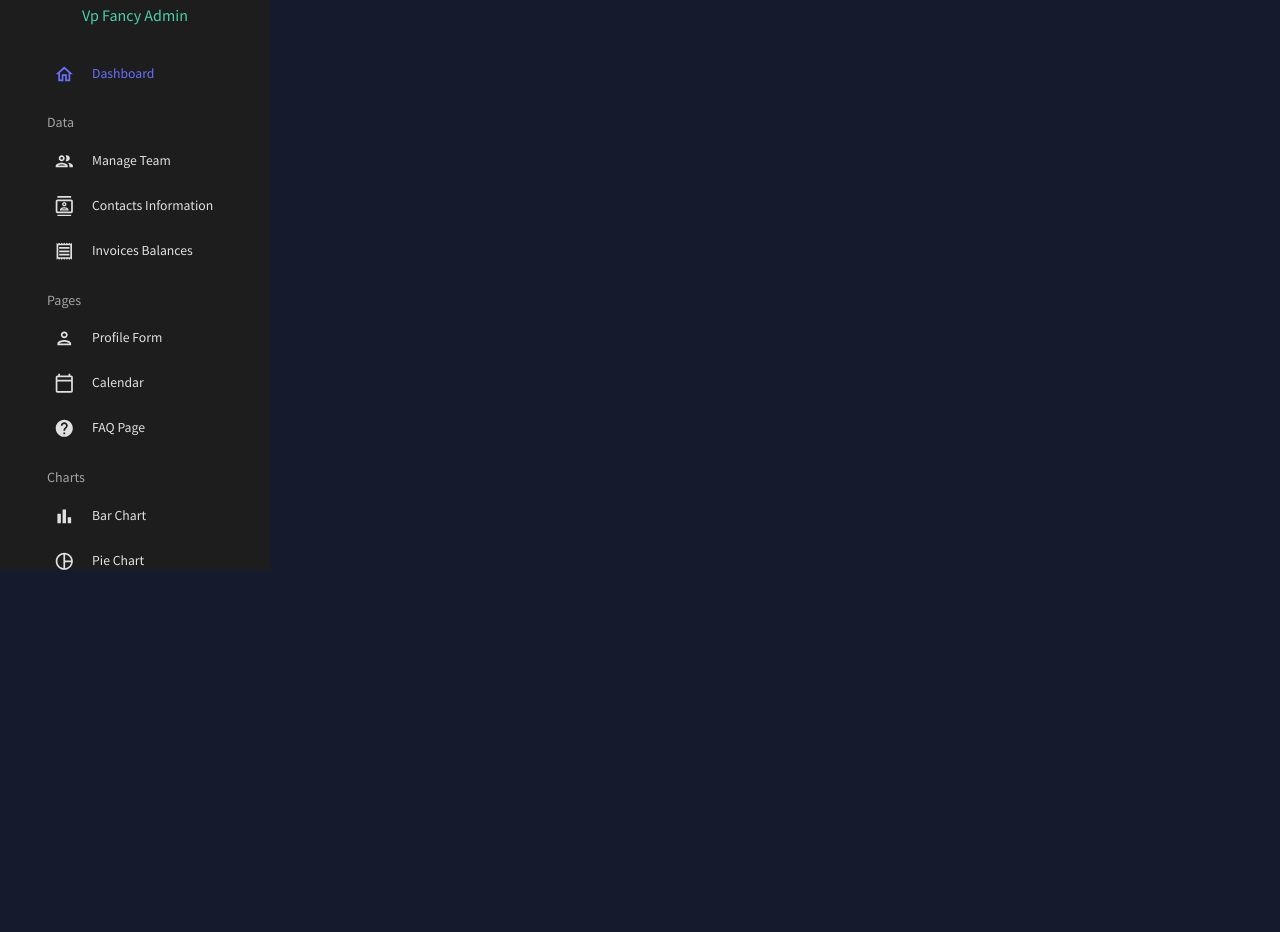
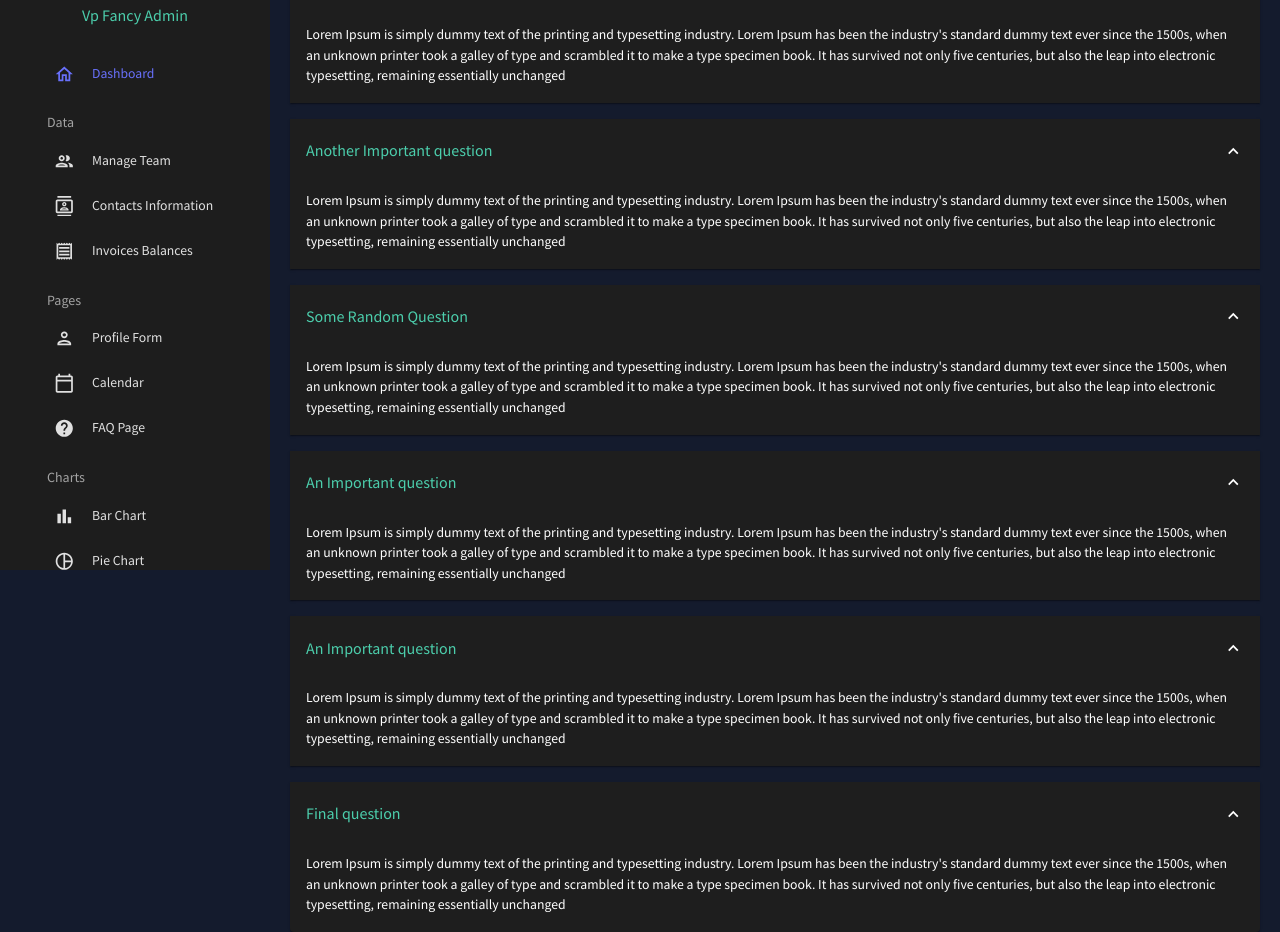
Before and after one commit to deepali-23/react_dashboard, a React (Create React App) app: page /faq in a window 1280 px wide. Shown: the part 230-1162 px from the top of the page. Before the commit the page ends 800 px from the top, so only its background shows below. Built offline with nearby package versions, Linux system fonts and the light colour scheme.

Commit message:
Accordion in faq page working

```diff
--- a/package.json
+++ b/package.json
@@ -6,8 +6,8 @@
     "@emotion/react": "^11.10.6",
     "@emotion/styled": "^11.10.6",
     "@fullcalendar/common": "^5.11.4",
-    "@fullcalendar/core": "^6.1.5",
-    "@fullcalendar/daygrid": "^6.1.5",
+    "@fullcalendar/core": "^6.1.6",
+    "@fullcalendar/daygrid": "^6.1.6",
     "@fullcalendar/interaction": "^6.1.6",
     "@fullcalendar/list": "^6.1.5",
     "@fullcalendar/react": "^6.1.6",
--- a/src/App.js
+++ b/src/App.js
@@ -5,15 +5,15 @@ import Topbar from "./scenes/global/Topbar";
 import Dashboard from "./scenes/dashboard/index";
 import Sidebar from "./scenes/global/Sidebar";
 import Team from "./scenes/team";
+import Calendar from "./scenes/calendar";
 import Invoices from "./scenes/invoices";
 import Contacts from "./scenes/contacts";
 // import Bar from "./scenes/bar";
 import Form from "./scenes/form";
 // import Line from "./scenes/line";
 // import Pie from "./scenes/pie";
-// import FAQ from "./scenes/faq";
+import FAQ from "./scenes/faq";
 // import Geography from "./scenes/geography";
-import Calendar from "./scenes/calendar";
 
 export default function App() {
   const [theme, colorMode] = useMode();
@@ -28,15 +28,15 @@ export default function App() {
             <Routes>
               <Route path="/" element={<Dashboard />} />
               <Route path="/team" element={<Team />} />
+              <Route path="/calendar" element={<Calendar />} />
               {/* <Route path="/geography" element={<Geography />} /> */}
               <Route path="/contacts" element={<Contacts />} />
               {/* <Route path="/pie" element={<Pie />} /> */}
-              {/* <Route path="/faq" element={<FAQ />} /> */}
+              <Route path="/faq" element={<FAQ />} />
               {/* <Route path="/line" element={<Line />} /> */}
               <Route path="/form" element={<Form />} />
               <Route path="/invoices" element={<Invoices />} />
               {/* <Route path="/bar" element={<Bar />} /> */}
-              <Route path="/calendar" element={<Calendar />} />
             </Routes>
           </main>
         </div>
--- a/src/scenes/calendar/index.js
+++ b/src/scenes/calendar/index.js
@@ -1,10 +1,10 @@
 import { useState } from "react";
 import * as FullCalendar from "@fullcalendar/core";
+import { Calendar } from "@fullcalendar/react";
+import dayGridPlugin from "@fullcalendar/daygrid";
+import timeGridPlugin from "@fullcalendar/timegrid";
 import interactionPlugin from "@fullcalendar/interaction";
-import timeGridPlugin from "@fullcalendar/timegrid";
-import dayGridPlugin from "@fullcalendar/daygrid";
 import listPlugin from "@fullcalendar/list";
-import Calendar from "@fullcalendar/react";
 import { formatDate } from "@fullcalendar/common";
 import { Box, List, ListItem, ListItemText, Typography, useTheme } from "@mui/material";
 import Header from "../../components/Header";
@@ -14,7 +14,7 @@ const Calendars = () => {
   const theme = useTheme();
   const colors = tokens(theme.palette.mode);
   const [currentEvents, setCurrentEvents] = useState([]);
-  const handleDataClick = (selected) => {
+  const handleDateClick = (selected) => {
     const title = prompt("Please enter a new title for your event");
     const calendarApi = selected.view.calendar;
     calendarApi.unselect();
@@ -43,10 +43,37 @@ const Calendars = () => {
           <List>
             {currentEvents.map((event) => (
               <ListItem key={event.id} sx={{ backgroundColor: colors.greenAccent[500], margin: "10px 0", borderRadius: "2px" }}>
-                <ListItemText primary={event.title} secondary={<Typography>{formatDate(event.start)}</Typography>}></ListItemText>
+                <ListItemText
+                  primary={event.title}
+                  secondary={<Typography>{formatDate(event.start, { year: "numeric", month: "short", day: "numeric" })}</Typography>}
+                />
               </ListItem>
             ))}
           </List>
+        </Box>
+        {/* CALENDAR */}
+        <Box flex="1 1 100%" ml="15px">
+          <FullCalendar
+            height="75vh"
+            plugins={[dayGridPlugin, timeGridPlugin, interactionPlugin, listPlugin]}
+            headerToolbar={{
+              left: "prev,next today",
+              center: "title",
+              right: "dayGridMonth,timeGridWeek,timeGridDay,listMonth",
+            }}
+            initialView="dayGridMonth"
+            editable={true}
+            selectable={true}
+            selectMirror={true}
+            dayMaxEvents={true}
+            select={handleDateClick}
+            eventClick={handleEventClick}
+            eventsSet={(events) => setCurrentEvents(events)}
+            initialEvents={[
+              { id: "1234", title: "All-day event", date: "2022-09-14" },
+              { id: "4321", title: "Timed event", date: "2022-09-28" },
+            ]}
+          />
         </Box>
       </Box>
     </Box>
--- /dev/null
+++ b/src/scenes/faq/index.js
@@ -0,0 +1,102 @@
+import { Box, useTheme, Typography } from "@mui/material";
+import Header from "../../components/Header";
+import Accordion from "@mui/material/Accordion";
+import AccordionSummary from "@mui/material/AccordionSummary";
+import AccordionDetails from "@mui/material/AccordionDetails";
+import ExpandMoreIcon from "@mui/icons-material/ExpandMore";
+import { tokens } from "../../theme";
+
+const FAQ = () => {
+  const theme = useTheme();
+  const colors = tokens(theme.palette.mode);
+  return (
+    <Box m="20px">
+      <Header title="FAQ" subtitle="Frequently Asked Questions Page" />
+      <Accordion defaultExpanded>
+        <AccordionSummary expandIcon={<ExpandMoreIcon />}>
+          <Typography color={colors.greenAccent[500]} variant="h5">
+            An Important question
+          </Typography>
+        </AccordionSummary>
+        <AccordionDetails>
+          <Typography>
+            Lorem Ipsum is simply dummy text of the printing and typesetting industry. Lorem Ipsum has been the industry's standard dummy
+            text ever since the 1500s, when an unknown printer took a galley of type and scrambled it to make a type specimen book. It has
+            survived not only five centuries, but also the leap into electronic typesetting, remaining essentially unchanged
+          </Typography>
+        </AccordionDetails>
+      </Accordion>
+      <Accordion defaultExpanded>
+        <AccordionSummary expandIcon={<ExpandMoreIcon />}>
+          <Typography color={colors.greenAccent[500]} variant="h5">
+            Another Important question
+          </Typography>
+        </AccordionSummary>
+        <AccordionDetails>
+          <Typography>
+            Lorem Ipsum is simply dummy text of the printing and typesetting industry. Lorem Ipsum has been the industry's standard dummy
+            text ever since the 1500s, when an unknown printer took a galley of type and scrambled it to make a type specimen book. It has
+            survived not only five centuries, but also the leap into electronic typesetting, remaining essentially unchanged
+          </Typography>
+        </AccordionDetails>
+      </Accordion>
+      <Accordion defaultExpanded>
+        <AccordionSummary expandIcon={<ExpandMoreIcon />}>
+          <Typography color={colors.greenAccent[500]} variant="h5">
+            Some Random Question
+          </Typography>
+        </AccordionSummary>
+        <AccordionDetails>
+          <Typography>
+            Lorem Ipsum is simply dummy text of the printing and typesetting industry. Lorem Ipsum has been the industry's standard dummy
+            text ever since the 1500s, when an unknown printer took a galley of type and scrambled it to make a type specimen book. It has
+            survived not only five centuries, but also the leap into electronic typesetting, remaining essentially unchanged
+          </Typography>
+        </AccordionDetails>
+      </Accordion>
+      <Accordion defaultExpanded>
+        <AccordionSummary expandIcon={<ExpandMoreIcon />}>
+          <Typography color={colors.greenAccent[500]} variant="h5">
+            An Important question
+          </Typography>
+        </AccordionSummary>
+        <AccordionDetails>
+          <Typography>
+            Lorem Ipsum is simply dummy text of the printing and typesetting industry. Lorem Ipsum has been the industry's standard dummy
+            text ever since the 1500s, when an unknown printer took a galley of type and scrambled it to make a type specimen book. It has
+            survived not only five centuries, but also the leap into electronic typesetting, remaining essentially unchanged
+          </Typography>
+        </AccordionDetails>
+      </Accordion>
+      <Accordion defaultExpanded>
+        <AccordionSummary expandIcon={<ExpandMoreIcon />}>
+          <Typography color={colors.greenAccent[500]} variant="h5">
+            An Important question
+          </Typography>
+        </AccordionSummary>
+        <AccordionDetails>
+          <Typography>
+            Lorem Ipsum is simply dummy text of the printing and typesetting industry. Lorem Ipsum has been the industry's standard dummy
+            text ever since the 1500s, when an unknown printer took a galley of type and scrambled it to make a type specimen book. It has
+            survived not only five centuries, but also the leap into electronic typesetting, remaining essentially unchanged
+          </Typography>
+        </AccordionDetails>
+      </Accordion>
+      <Accordion defaultExpanded>
+        <AccordionSummary expandIcon={<ExpandMoreIcon />}>
+          <Typography color={colors.greenAccent[500]} variant="h5">
+            Final question
+          </Typography>
+        </AccordionSummary>
+        <AccordionDetails>
+          <Typography>
+            Lorem Ipsum is simply dummy text of the printing and typesetting industry. Lorem Ipsum has been the industry's standard dummy
+            text ever since the 1500s, when an unknown printer took a galley of type and scrambled it to make a type specimen book. It has
+            survived not only five centuries, but also the leap into electronic typesetting, remaining essentially unchanged
+          </Typography>
+        </AccordionDetails>
+      </Accordion>
+    </Box>
+  );
+};
+export default FAQ;
```
Also changed, not shown: 1 other file (tests, documents, lock files or other folders).
